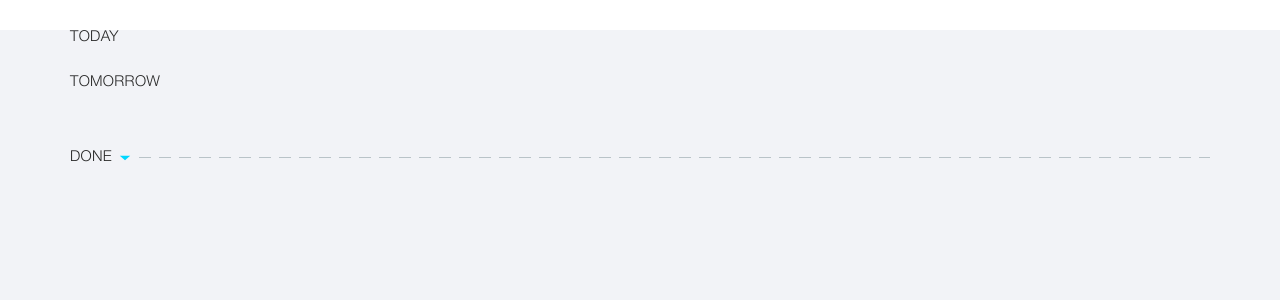
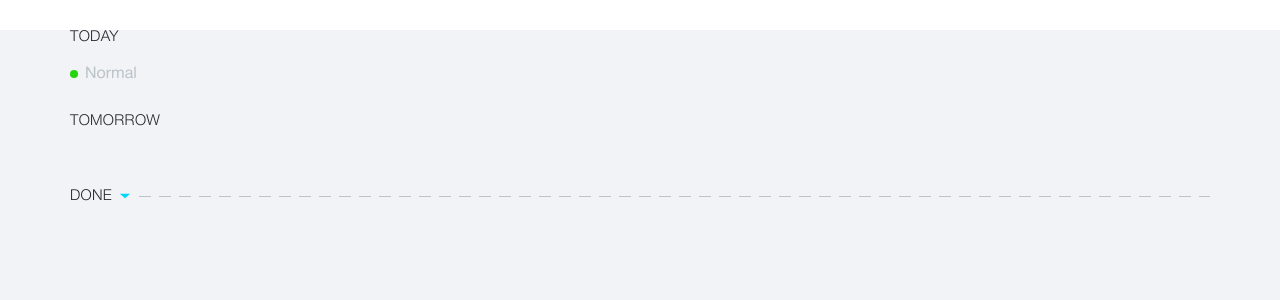
Before and after one commit to Karantir-dev/questify-front, a React (Create React App) app: page / in a window 1280 px wide. Shown: the top 300 px of the page. Built offline with nearby package versions, Linux system fonts and the light colour scheme.

Commit message:
Made difficultyPicker draft
1. Created custom checkboxes
2. created button to open picker

```diff
--- /dev/null
+++ b/src/Components/DifficultyPicker/DifficultyPicker.jsx
@@ -0,0 +1,95 @@
+import { useState } from 'react';
+import styles from './DifficultyPicker.module.css';
+import Icon from '../Icon';
+
+const Difficulty = {
+  NORMAL: 'normal',
+  HARD: 'hard',
+  EASY: 'easy',
+};
+
+export default function DifficultyPicker({ editMode = false }) {
+  const [difficulty, setDifficulty] = useState('normal');
+  const [showDifficultyPicker, setShowDifficultyPicker] = useState(false);
+
+  function handleDifficultyChange(e) {
+    setDifficulty(e.target.value);
+    setShowDifficultyPicker(!showDifficultyPicker);
+  }
+
+  const btnClasses = [styles.btnLabel];
+  // eslint-disable-next-line default-case
+  switch (difficulty) {
+    case 'easy':
+      btnClasses.push(styles.easy);
+      break;
+    case 'normal':
+      btnClasses.push(styles.normal);
+      break;
+    case 'hard':
+      btnClasses.push(styles.hard);
+      break;
+  }
+  // if (difficulty === 'easy') {
+  //   btnClasses.push(styles.easy);
+  // }
+  // if (difficulty === 'normal') {
+  //   btnClasses.push(styles.normal);
+  // }
+  // if (difficulty === 'hard') {
+  //   btnClasses.push(styles.hard);
+  // }
+
+  return (
+    <>
+      <button
+        type="button"
+        disabled={editMode ? null : 'disabled'}
+        className={styles.btn}
+        onClick={() => {
+          setShowDifficultyPicker(!showDifficultyPicker);
+        }}
+      >
+        <span className={btnClasses.join(' ')}>{difficulty}</span>
+        {editMode && <Icon name="triangle-down" size={12} />}
+      </button>
+      {showDifficultyPicker && (
+        <div className={styles.checkboxList}>
+          <label className={styles.label}>
+            <input
+              type="radio"
+              checked={difficulty === Difficulty.EASY}
+              name="difficulty"
+              value={Difficulty.EASY}
+              onChange={handleDifficultyChange}
+              className={styles.radio}
+            />
+            <span className={styles.easy}>EASY</span>
+          </label>
+          <label className={styles.label}>
+            <input
+              type="radio"
+              checked={difficulty === Difficulty.NORMAL}
+              name="difficulty"
+              value={Difficulty.NORMAL}
+              onChange={handleDifficultyChange}
+              className={styles.radio}
+            />
+            <span className={styles.normal}>NORMAL</span>
+          </label>
+          <label className={styles.label}>
+            <input
+              type="radio"
+              checked={difficulty === Difficulty.HARD}
+              name="difficulty"
+              value={Difficulty.HARD}
+              onChange={handleDifficultyChange}
+              className={styles.radio}
+            />
+            <span className={styles.hard}>HARD</span>
+          </label>
+        </div>
+      )}
+    </>
+  );
+}
--- /dev/null
+++ b/src/Components/DifficultyPicker/DifficultyPicker.module.css
@@ -0,0 +1,76 @@
+.checkboxList {
+  display: flex;
+  flex-grow: 0;
+  flex-direction: column;
+  position: absolute;
+  width: 90px;
+  /* height: 80px; */
+  padding: 14px 16px 14px 12px;
+  background: var(--white);
+  box-shadow: -3px -4px 4px rgba(21, 57, 90, 0.05),
+    3px 4px 4px rgba(21, 57, 90, 0.05);
+  border-radius: 10px;
+}
+.radio {
+  display: none;
+  /* position: absolute;
+    z-index: -1;
+    opacity: 0; */
+}
+
+.label {
+  font-size: 14px;
+  line-height: 1;
+  letter-spacing: 0.02em;
+  color: var(--text-scondary-color);
+  cursor: pointer;
+}
+.label:not(:last-child) {
+  margin-bottom: 5px;
+}
+
+span {
+  display: inline-flex;
+  align-items: center;
+}
+
+.radio:checked + span {
+  color: var(--text-primary-color);
+}
+
+span::before {
+  content: '';
+  display: inline-block;
+  width: 8px;
+  height: 8px;
+  flex-shrink: 0;
+  flex-grow: 0;
+  border: none;
+  border-radius: 50%;
+  margin-right: 7px;
+  background-repeat: no-repeat;
+  background-position: center center;
+  background-size: 50% 50%;
+}
+.easy::before {
+  background-color: var(--primary-color);
+}
+.normal::before {
+  background-color: #24d40c;
+}
+.hard::before {
+  background-color: #db0837;
+}
+
+.btn {
+  position: relative;
+  display: inline-flex;
+  align-items: center;
+  text-transform: capitalize;
+}
+.btn:disabled {
+  color: var(--text-scondary-color);
+}
+.btnLabel {
+  margin-right: 7px;
+}
--- a/src/Pages/MainPage/MainPage.js
+++ b/src/Pages/MainPage/MainPage.js
@@ -1,6 +1,7 @@
 import { useEffect, useState } from 'react';
 import { useDispatch, useSelector } from 'react-redux';
 
+import DifficultyPicker from '../../Components/DifficultyPicker/DifficultyPicker';
 import CardList from '../../Components/CardList/CardList';
 import Header from '../../Components/Header/Header';
 import Icon from '../../Components/Icon';
@@ -38,6 +39,7 @@ export default function Main() {
       {/* <Header /> */}
       <section className={s.section}>
         <h2 className={s.sectionTitle}>TODAY</h2>
+        <DifficultyPicker />
         {/* <CardList cards={activeTodayCards}/> */}
       </section>
 
```
